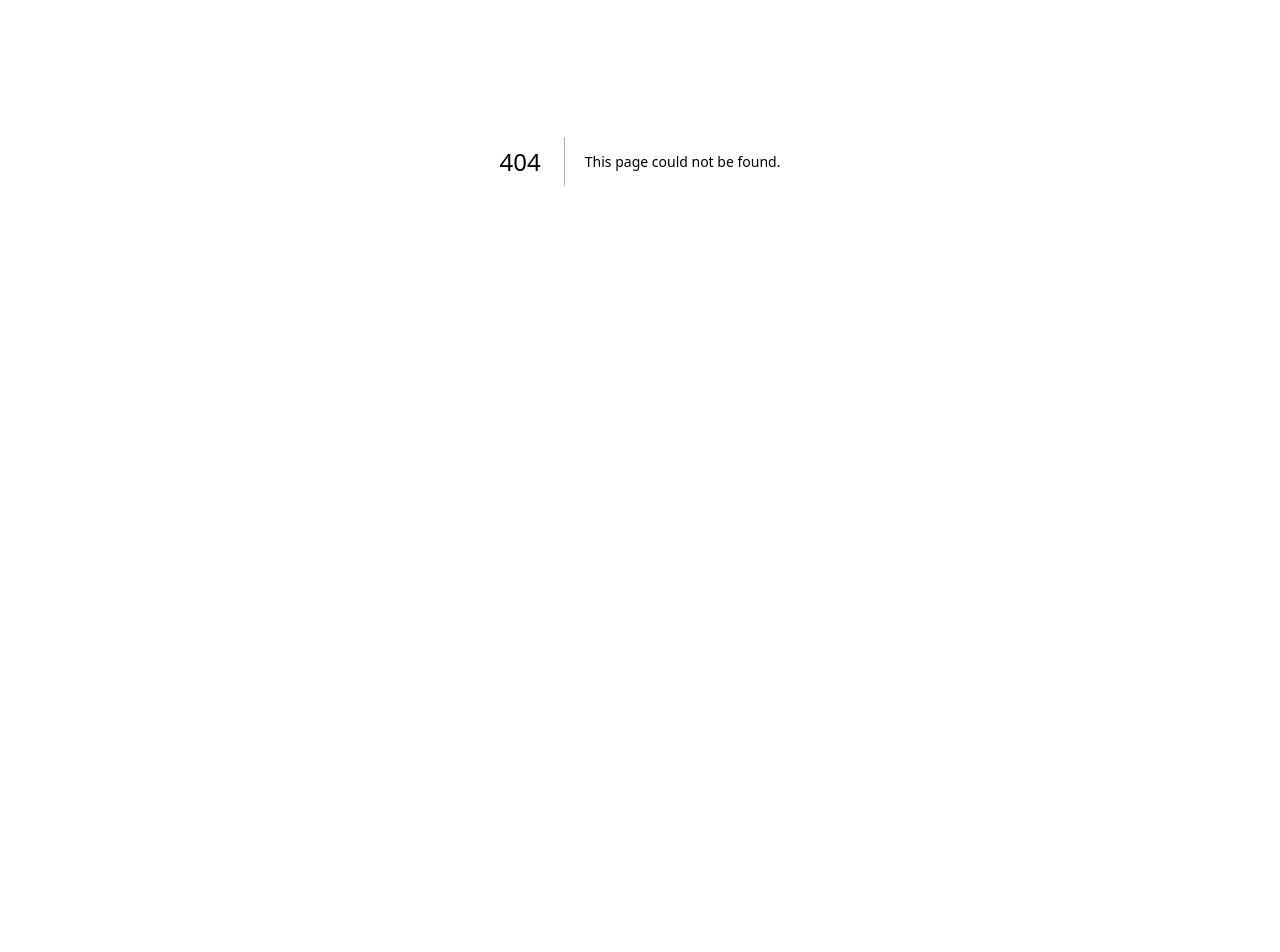
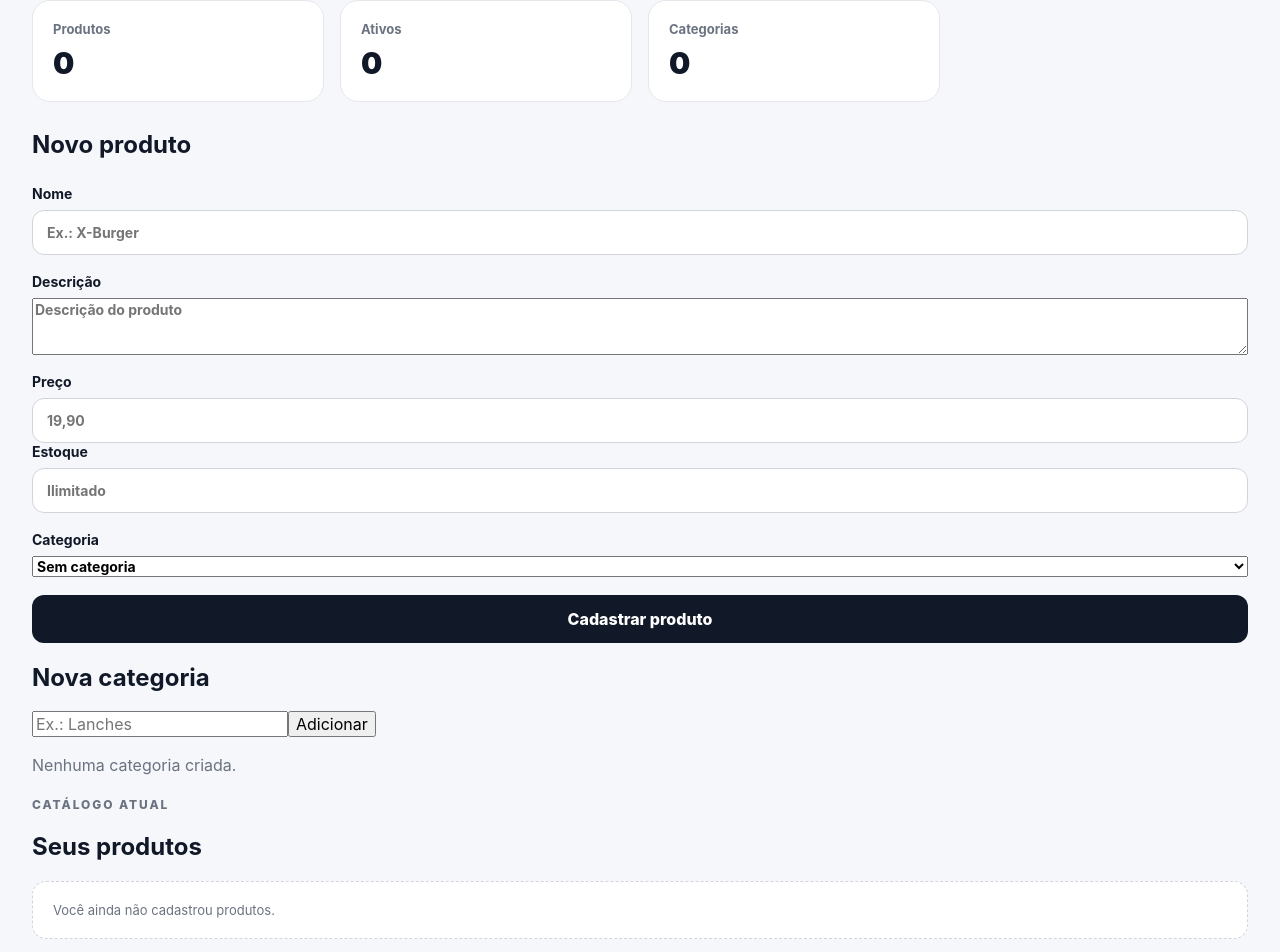
Before and after one commit to felipeandrade08/sistemadeentregas, a Next.js app: page /empresa/produtos in a window 1280 px wide. Before the commit this address had no page. Shown: the part 239-1191 px from the top of the page. Before the commit the page ends 800 px from the top, so only its background shows below. Built offline with nearby package versions, Linux system fonts and the light colour scheme; no server answers; the database is empty.

Commit message:
feat: add company product and category management

```diff
--- /dev/null
+++ b/app/empresa/produtos/page.tsx
@@ -0,0 +1,85 @@
+'use client'
+
+import { FormEvent, useEffect, useState } from 'react'
+import { createClient } from '@/lib/supabase/client'
+
+interface Category { id: string; name: string }
+interface Product { id: string; name: string; description: string | null; price: number; stock: number | null; is_active: boolean; category_id: string | null }
+
+export default function ProdutosPage() {
+  const supabase = createClient()
+  const [categories, setCategories] = useState<Category[]>([])
+  const [products, setProducts] = useState<Product[]>([])
+  const [name, setName] = useState('')
+  const [description, setDescription] = useState('')
+  const [price, setPrice] = useState('')
+  const [stock, setStock] = useState('')
+  const [categoryId, setCategoryId] = useState('')
+  const [newCategory, setNewCategory] = useState('')
+  const [loading, setLoading] = useState(true)
+  const [saving, setSaving] = useState(false)
+  const [message, setMessage] = useState('')
+  const [error, setError] = useState('')
+
+  async function load() {
+    setLoading(true); setError('')
+    const { data: profile } = await supabase.from('profiles').select('company_id').eq('id', (await supabase.auth.getUser()).data.user?.id ?? '').maybeSingle()
+    if (!profile?.company_id) { setError('Empresa não configurada.'); setLoading(false); return }
+    const [{ data: cats, error: catError }, { data: items, error: productError }] = await Promise.all([
+      supabase.from('categories').select('id,name').eq('company_id', profile.company_id).order('sort_order').order('name'),
+      supabase.from('products').select('id,name,description,price,stock,is_active,category_id').eq('company_id', profile.company_id).order('created_at', { ascending: false })
+    ])
+    if (catError || productError) setError(catError?.message || productError?.message || 'Não foi possível carregar os produtos.')
+    setCategories(cats || []); setProducts(items || []); setLoading(false)
+  }
+
+  useEffect(() => { load() }, [])
+
+  async function addCategory(e: FormEvent) {
+    e.preventDefault(); if (!newCategory.trim()) return
+    setSaving(true); setError(''); setMessage('')
+    const { data: profile } = await supabase.from('profiles').select('company_id').eq('id', (await supabase.auth.getUser()).data.user?.id ?? '').maybeSingle()
+    if (!profile?.company_id) { setError('Empresa não configurada.'); setSaving(false); return }
+    const { error } = await supabase.from('categories').insert({ company_id: profile.company_id, name: newCategory.trim() })
+    if (error) setError(error.code === '23505' ? 'Essa categoria já existe.' : error.message)
+    else { setNewCategory(''); setMessage('Categoria criada.'); await load() }
+    setSaving(false)
+  }
+
+  async function addProduct(e: FormEvent) {
+    e.preventDefault(); setSaving(true); setError(''); setMessage('')
+    const { data: profile } = await supabase.from('profiles').select('company_id').eq('id', (await supabase.auth.getUser()).data.user?.id ?? '').maybeSingle()
+    const value = Number(price.replace(',', '.'))
+    if (!profile?.company_id) setError('Empresa não configurada.')
+    else if (!name.trim()) setError('Informe o nome do produto.')
+    else if (!Number.isFinite(value) || value < 0) setError('Informe um preço válido.')
+    else {
+      const { error } = await supabase.from('products').insert({ company_id: profile.company_id, name: name.trim(), description: description.trim() || null, price: value, stock: stock === '' ? null : Math.max(0, Number.parseInt(stock, 10)), category_id: categoryId || null, is_active: true })
+      if (error) setError(error.message)
+      else { setName(''); setDescription(''); setPrice(''); setStock(''); setCategoryId(''); setMessage('Produto cadastrado com sucesso.'); await load() }
+    }
+    setSaving(false)
+  }
+
+  async function toggleProduct(product: Product) {
+    const { error } = await supabase.from('products').update({ is_active: !product.is_active }).eq('id', product.id)
+    if (error) setError(error.message); else await load()
+  }
+
+  async function deleteProduct(product: Product) {
+    if (!window.confirm(`Excluir o produto “${product.name}”?`)) return
+    const { error } = await supabase.from('products').delete().eq('id', product.id)
+    if (error) setError(error.message); else { setMessage('Produto excluído.'); await load() }
+  }
+
+  return <main className="dashboard"><section className="dashboard-main">
+    <div className="dashboard-title"><div><p className="eyebrow">CATÁLOGO</p><h1>Produtos</h1><p className="muted">Cadastre o que sua empresa vende e controle o que aparece na loja.</p></div><a className="secondary-button" href="/empresa">← Voltar aos pedidos</a></div>
+    {error && <div className="form-error">{error}</div>}{message && <div className="success-message">{message}</div>}
+    <section className="stats-grid"><article className="stat-card"><div className="stat-label">Produtos</div><div className="stat-value">{products.length}</div></article><article className="stat-card"><div className="stat-label">Ativos</div><div className="stat-value">{products.filter(p => p.is_active).length}</div></article><article className="stat-card"><div className="stat-label">Categorias</div><div className="stat-value">{categories.length}</div></article></section>
+    <section className="catalog-grid">
+      <article className="panel"><h2>Novo produto</h2><form onSubmit={addProduct} className="auth-form"><label>Nome<input value={name} onChange={e => setName(e.target.value)} placeholder="Ex.: X-Burger" required /></label><label>Descrição<textarea value={description} onChange={e => setDescription(e.target.value)} placeholder="Descrição do produto" rows={3} /></label><div className="form-row"><label>Preço<input value={price} onChange={e => setPrice(e.target.value)} placeholder="19,90" inputMode="decimal" required /></label><label>Estoque<input value={stock} onChange={e => setStock(e.target.value.replace(/\D/g, ''))} placeholder="Ilimitado" inputMode="numeric" /></label></div><label>Categoria<select value={categoryId} onChange={e => setCategoryId(e.target.value)}><option value="">Sem categoria</option>{categories.map(c => <option key={c.id} value={c.id}>{c.name}</option>)}</select></label><button className="primary-button" disabled={saving}>{saving ? 'Salvando...' : 'Cadastrar produto'}</button></form></article>
+      <article className="panel"><h2>Nova categoria</h2><form onSubmit={addCategory} className="inline-form"><input value={newCategory} onChange={e => setNewCategory(e.target.value)} placeholder="Ex.: Lanches" /><button className="secondary-button" disabled={saving}>Adicionar</button></form><div className="category-list">{categories.length ? categories.map(c => <span key={c.id} className="category-chip">{c.name}</span>) : <p className="muted">Nenhuma categoria criada.</p>}</div></article>
+    </section>
+    <section className="panel"><div className="panel-header"><div><p className="eyebrow">CATÁLOGO ATUAL</p><h2>Seus produtos</h2></div></div>{loading ? <p className="muted">Carregando...</p> : products.length === 0 ? <div className="empty-order">Você ainda não cadastrou produtos.</div> : <div className="product-list">{products.map(p => <article className="product-row" key={p.id}><div><strong>{p.name}</strong><p className="muted">{p.description || 'Sem descrição'} · {categories.find(c => c.id === p.category_id)?.name || 'Sem categoria'}</p></div><div className="product-price">R$ {Number(p.price).toFixed(2).replace('.', ',')}<small>{p.stock === null ? 'Estoque livre' : `${p.stock} un.`}</small></div><div className="product-actions"><button className="secondary-button" onClick={() => toggleProduct(p)}>{p.is_active ? 'Desativar' : 'Ativar'}</button><button className="danger-button" onClick={() => deleteProduct(p)}>Excluir</button></div></article>)}</div>}</section>
+  </section></main>
+}
```
